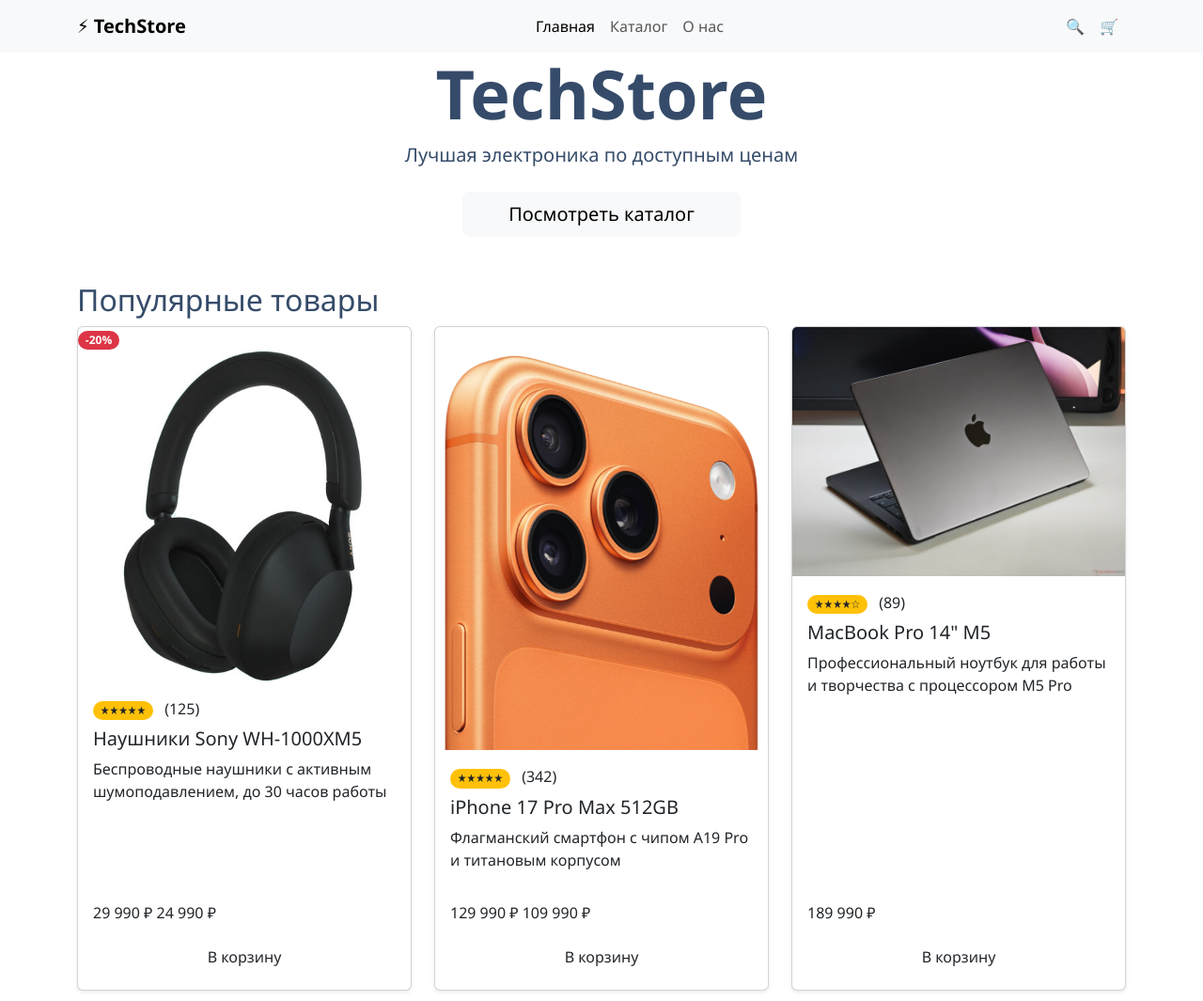
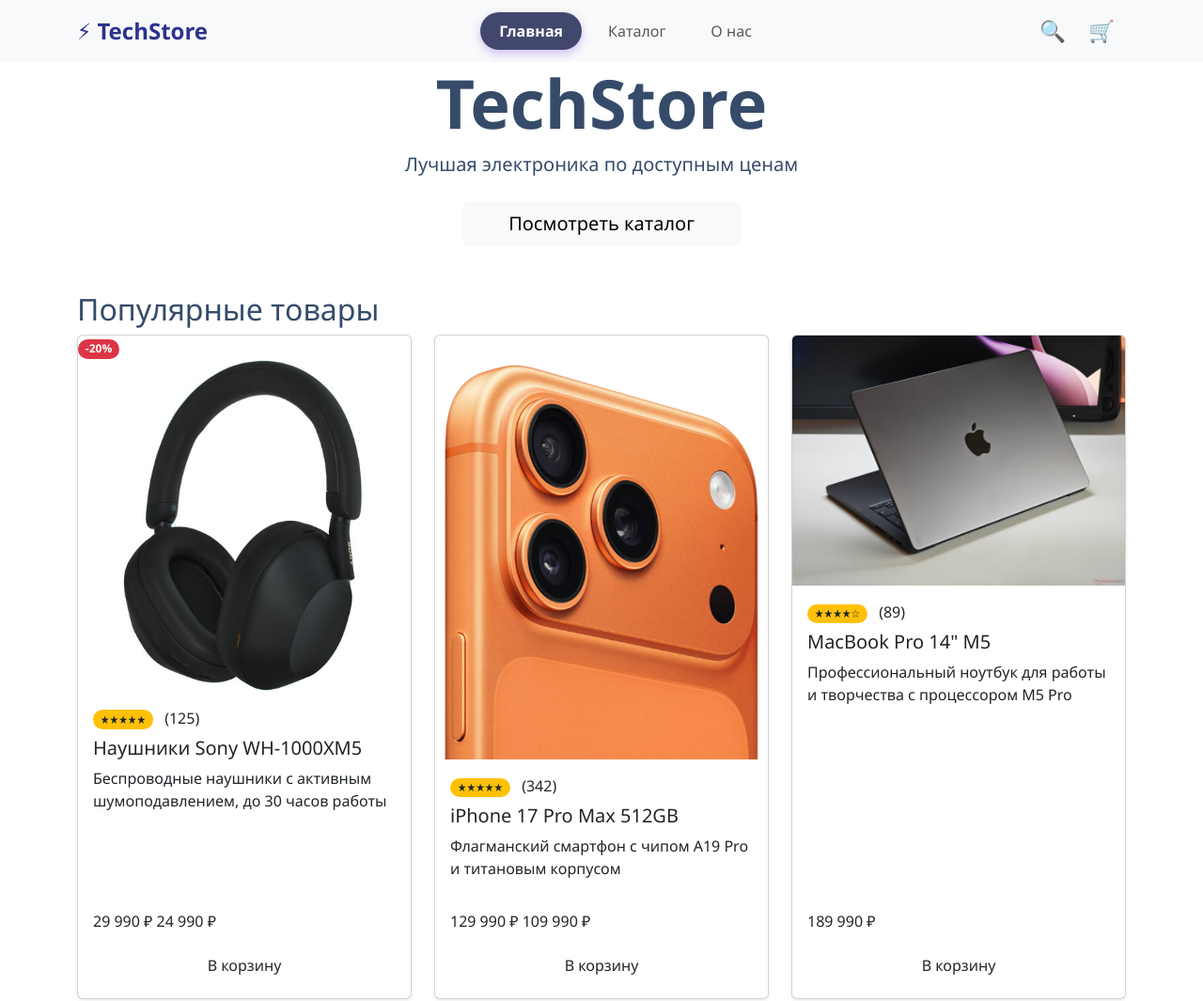
Before and after one commit to daria-chr/isrpo-Lab14-16_Cherkina, a plain HTML site: page index.html in a window 1280 px wide. Shown: the top 1065 px of the page at 94% size. Drawn offline with nearby package versions, Linux system fonts and the light colour scheme.

Commit message:
Added navbar style

```diff
--- a/css/style.css
+++ b/css/style.css
@@ -2,3 +2,36 @@
     font-family: 'Segoe UI', Tahoma, Geneva, Verdana, sans-serif;
     color: #354b69;
 }
+
+.navbar-brand {
+    font-size: 1.5rem;
+    color: #2b338e !important;
+}
+
+.navbar-nav .nav-link {
+    font-weight: 500;
+    padding: 8px 20px !important;
+    margin: 0 4px;
+    border-radius: 25px;
+}
+
+.navbar-nav .nav-link.active {
+    background-color: #42476e !important;
+    color: white !important;
+    font-weight: 600;
+    box-shadow: 0 4px 10px rgba(124, 58, 237, 0.3);
+}
+
+.navbar-nav .nav-link:not(.active):hover {
+    background-color: rgba(58, 106, 237, 0.1);
+}
+
+.header-icons .nav-link {
+    font-size: 1.4rem;
+    padding: 8px 12px !important;
+    border-radius: 50%;
+}
+
+.header-icons .nav-link:hover {
+    background-color: rgba(0, 0, 0, 0.05);
+}
```
